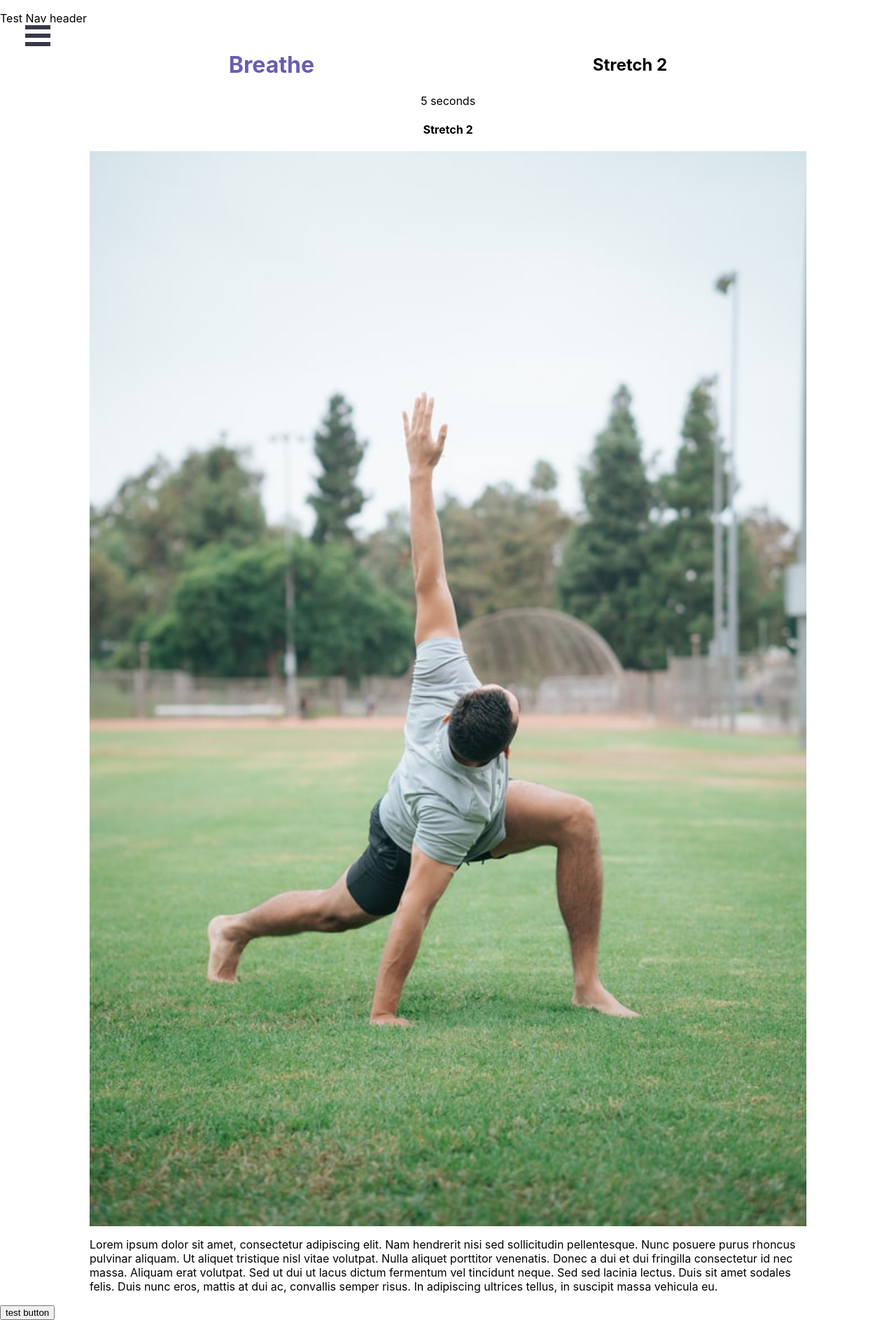
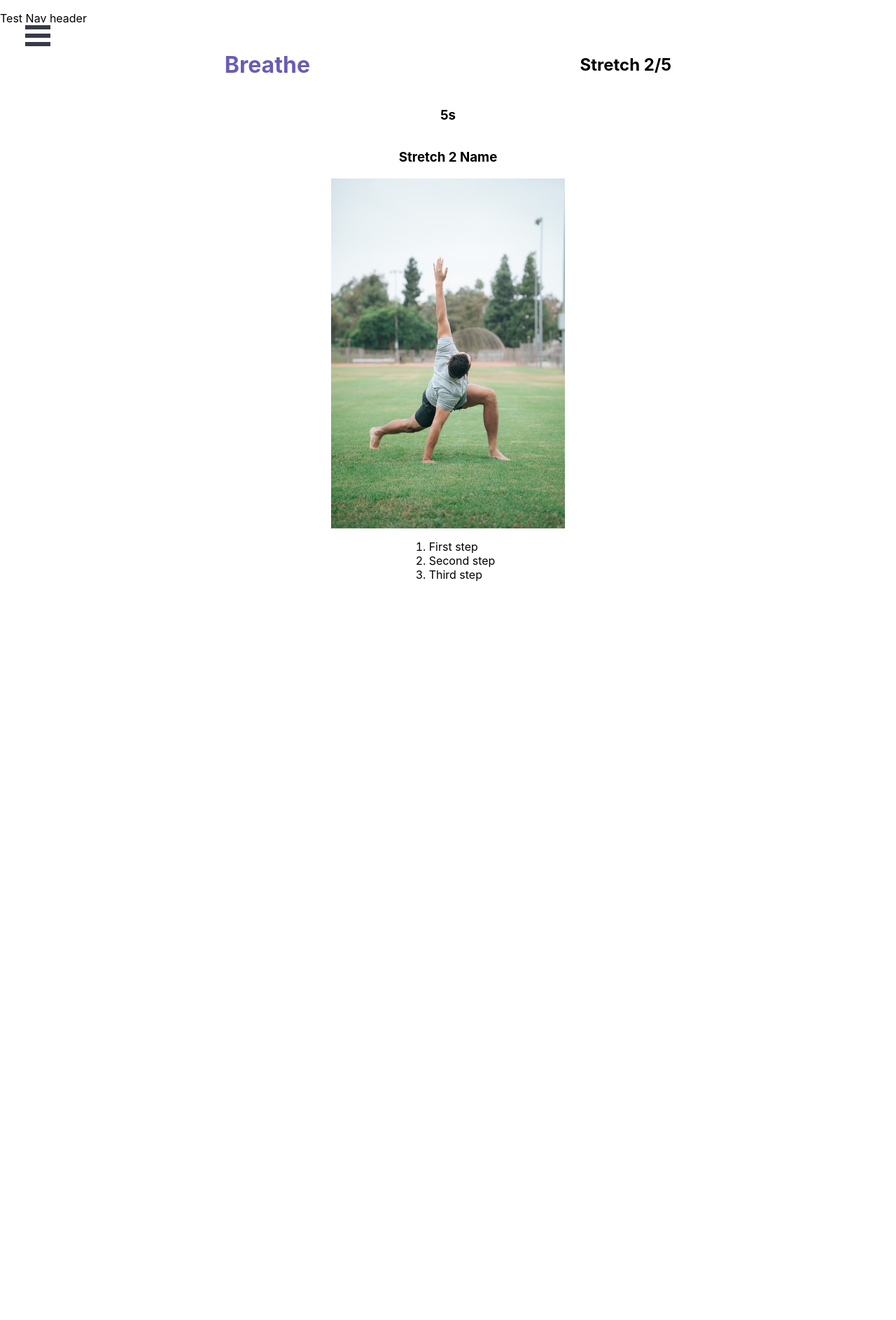
Before and after one commit to bryanwongyk/MOOD, a React (Create React App) app in the folder front-end/: page /activities in a window 1280 px wide. Shown: the whole page at 70% size. After the commit the page ends 852 px from the top, so only its background shows below. Built offline with nearby package versions, Linux system fonts and the light colour scheme.

Commit message:
Add styling to Player

```diff
--- a/front-end/src/components/Navigation/Layout/Layout.tsx
+++ b/front-end/src/components/Navigation/Layout/Layout.tsx
@@ -1,6 +1,4 @@
-import React, { FunctionComponent, ReactElement, useContext } from 'react';
-import { ContextType } from '../../../typings/storetype';
-import { GlobalStateContext } from '../../../store/reducers';
+import React, { FunctionComponent, ReactElement } from 'react';
 import { NavHeader } from '../NavHeader';
 import { NavSideMenu } from '../NavSideMenu';
 
@@ -9,13 +7,11 @@ interface LayoutProps {
 }
 
 const Layout: FunctionComponent<LayoutProps> = ({ children }): ReactElement => {
-	const { globalActions } = useContext(GlobalStateContext) as ContextType;
 	return (
 		<>
 			<NavHeader />
 			<NavSideMenu />
 			<main>{children}</main>
-			<button onClick={() => globalActions.testAction()}>test button</button>
 		</>
 	);
 };
--- a/front-end/src/components/StretchPlayer/PlayerVideoCarousel/Card.tsx
+++ b/front-end/src/components/StretchPlayer/PlayerVideoCarousel/Card.tsx
@@ -1,23 +1,18 @@
 import { FunctionComponent, ReactElement, useContext } from 'react';
-// import theme from '../Theme/theme';
-// import bp from '../Theme/breakpoints';
-import styled from 'styled-components';
 import Timer from '../Timer';
 import { ContextType } from '../../../typings/storetype';
 import { GlobalStateContext } from '../../../store/reducers';
+import styled from 'styled-components';
 
-const CardItem = ({ timeInterval, children }): ReactElement => <div data-interval={timeInterval}>{children}</div>;
-
-const StyledCardItem = styled(CardItem)`
-	width: 500px;
-	height: 200px;
-	list-style: none;
+const ExtendedOrderedList = styled.ol`
+	text-align: left;
+	display: inline-block;
 `;
 
-const CardImg = ({ id, imgSrc, imgAlt }): JSX.Element => <img id={id} src={imgSrc} alt={imgAlt} />;
-
-const StyledCardImg = styled(CardImg)`
-	height: 50px;
+const ExtendedArticle = styled.article`
+	display: flex;
+	flex-direction: column;
+	align-items: center;
 `;
 
 interface CardProps {
@@ -25,20 +20,35 @@ interface CardProps {
 	name: string;
 	imgSrc?: string;
 	imgAlt?: string;
+	stretchInstructions: string[];
 	timeInterval: number;
 }
 
-const Card: FunctionComponent<CardProps> = ({ id, name, imgSrc, imgAlt, timeInterval }): ReactElement => {
+const Card: FunctionComponent<CardProps> = ({
+	id,
+	name,
+	imgSrc,
+	imgAlt,
+	stretchInstructions,
+	timeInterval,
+}): ReactElement => {
 	const { globalState } = useContext(GlobalStateContext) as ContextType;
 	const initialTime = Math.floor(timeInterval / 1000);
 	// console.log('initial time', initialTime);
 	const timer = globalState.cardShownId === id ? <Timer initialTime={initialTime} /> : null;
 	return (
-		<StyledCardItem data-interval={timeInterval}>
+		<ExtendedArticle data-interval={timeInterval}>
 			{timer}
-			<h4>{name}</h4>
-			<StyledCardImg id={id} imgSrc={imgSrc} imgAlt={imgAlt} />
-		</StyledCardItem>
+			<h3>{name}</h3>
+			<img key={id} src={imgSrc} alt={imgAlt} />
+			<p>
+				<ExtendedOrderedList>
+					{stretchInstructions.map(instruction => (
+						<li>{instruction}</li>
+					))}
+				</ExtendedOrderedList>
+			</p>
+		</ExtendedArticle>
 	);
 };
 
--- a/front-end/src/components/StretchPlayer/PlayerVideoCarousel/CompletionCard.tsx
+++ b/front-end/src/components/StretchPlayer/PlayerVideoCarousel/CompletionCard.tsx
@@ -23,7 +23,10 @@ const CompletionCard: FunctionComponent<CompletionCardProps> = ({ timeTaken }):
 			<h4>Well Done!</h4>
 			<p>
 				You've stretched for {timeTaken} minutes and loosened up!
+				<br />
 				<Button onClick={restartHandler}>Start Again</Button>
+				<br />
+				or select another routine from the explorer!
 			</p>
 		</div>
 	);
--- a/front-end/src/components/StretchPlayer/StretchPlayer.tsx
+++ b/front-end/src/components/StretchPlayer/StretchPlayer.tsx
@@ -35,11 +35,14 @@ const HeaderSubTitle = styled.h2`
 	}
 `;
 
-// const PlayerCurrentVideo = styled.div`
-// 	height: 60vh;
-// 	width: 100%;
-// 	background: grey;
-// `;
+const ExtendedCarousel = styled(Carousel)`
+	max-height: 500px;
+
+	.carousel .slide img {
+		width: auto;
+		max-height: 500px;
+	}
+`;
 
 interface StretchPlayerProps {
 	routine: string;
@@ -78,6 +81,7 @@ const StretchPlayer: FunctionComponent<StretchPlayerProps> = ({ routine }): Reac
 						id={stretch.id}
 						imgSrc={stretch.imgSrc}
 						imgAlt={stretch.imgDescription}
+						stretchInstructions={stretch.stretchInstructions}
 						timeInterval={stretch.timeTakenMilliseconds}
 					/>
 				);
@@ -119,11 +123,13 @@ const StretchPlayer: FunctionComponent<StretchPlayerProps> = ({ routine }): Reac
 		<>
 			<Header>
 				<HeaderTitle>Breathe</HeaderTitle>
-				<HeaderSubTitle>Stretch {globalState.cardShownId}</HeaderSubTitle>
+				<HeaderSubTitle>
+					Stretch {globalState.cardShownId}/{globalState.cards.length}
+				</HeaderSubTitle>
 			</Header>
 			{/* <PlayerCurrentVideo />
 			<Deck /> */}
-			<Carousel
+			<ExtendedCarousel
 				axis="horizontal"
 				autoPlay={true}
 				renderThumbs={customRenderThumb}
@@ -136,7 +142,7 @@ const StretchPlayer: FunctionComponent<StretchPlayerProps> = ({ routine }): Reac
 				onChange={onChange}
 			>
 				{cards}
-			</Carousel>
+			</ExtendedCarousel>
 		</>
 	) : (
 		<Spinner />
--- a/front-end/src/components/StretchPlayer/Timer/Timer.tsx
+++ b/front-end/src/components/StretchPlayer/Timer/Timer.tsx
@@ -35,7 +35,7 @@ const Timer: FunctionComponent<TimerProps> = ({ initialTime }): ReactElement =>
 		};
 	}, [globalActions, globalState.cardShownId, globalState.lastCardId, globalState.stretchComplete, timeLeft]);
 
-	return <span>{timeLeft} seconds</span>;
+	return <h3>{timeLeft}s</h3>;
 };
 
 export default Timer;
--- a/front-end/src/components/StretchPlayer/routineRawData.tsx
+++ b/front-end/src/components/StretchPlayer/routineRawData.tsx
@@ -7,31 +7,35 @@ const routineRawData = {
 		stretches: [
 			{
 				id: 1,
-				name: 'Stretch 1',
+				name: 'Stretch 1 Name',
 				timeTakenMilliseconds: 5000,
 				imgSrc: stretchSample,
 				imgDescription: 'Stretch 1 Description',
+				stretchInstructions: ['First step', 'Second step', 'Third step'],
 			},
 			{
 				id: 2,
-				name: 'Stretch 2',
+				name: 'Stretch 2 Name',
 				timeTakenMilliseconds: 5000,
 				imgSrc: stretchSample,
 				imgDescription: 'Stretch 2 Description',
+				stretchInstructions: ['First step', 'Second step', 'Third step'],
 			},
 			{
 				id: 3,
-				name: 'Stretch 3',
+				name: 'Stretch 3 Name',
 				timeTakenMilliseconds: 4000,
 				imgSrc: stretchSample,
 				imgDescription: 'Stretch 3 Description',
+				stretchInstructions: ['First step', 'Second step', 'Third step'],
 			},
 			{
 				id: 4,
-				name: 'Stretch 4',
+				name: 'Stretch 4 Name',
 				timeTakenMilliseconds: 3000,
 				imgSrc: stretchSample,
 				imgDescription: 'Stretch 4 Description',
+				stretchInstructions: ['First step', 'Second step', 'Third step'],
 			},
 		],
 	},
--- a/front-end/src/components/pages/Activities/Activities.tsx
+++ b/front-end/src/components/pages/Activities/Activities.tsx
@@ -8,6 +8,7 @@ import Spinner from '../../UI/Spinner';
 
 const ActivitiesContainer = styled.div`
 	margin: 0 auto;
+	height: 100vh;
 	@media ${bp.sm} {
 		width: 80vw;
 	}
@@ -30,14 +31,6 @@ const Activities: FunctionComponent = (): ReactElement => {
 			{!!globalState.selectedStretchRoutine ? (
 				<StretchPlayer routine={globalState.selectedStretchRoutine} />
 			) : null}
-			<p>
-				Lorem ipsum dolor sit amet, consectetur adipiscing elit. Nam hendrerit nisi sed sollicitudin
-				pellentesque. Nunc posuere purus rhoncus pulvinar aliquam. Ut aliquet tristique nisl vitae volutpat.
-				Nulla aliquet porttitor venenatis. Donec a dui et dui fringilla consectetur id nec massa. Aliquam erat
-				volutpat. Sed ut dui ut lacus dictum fermentum vel tincidunt neque. Sed sed lacinia lectus. Duis sit
-				amet sodales felis. Duis nunc eros, mattis at dui ac, convallis semper risus. In adipiscing ultrices
-				tellus, in suscipit massa vehicula eu.
-			</p>
 		</ActivitiesContainer>
 	) : (
 		<Spinner />
```
